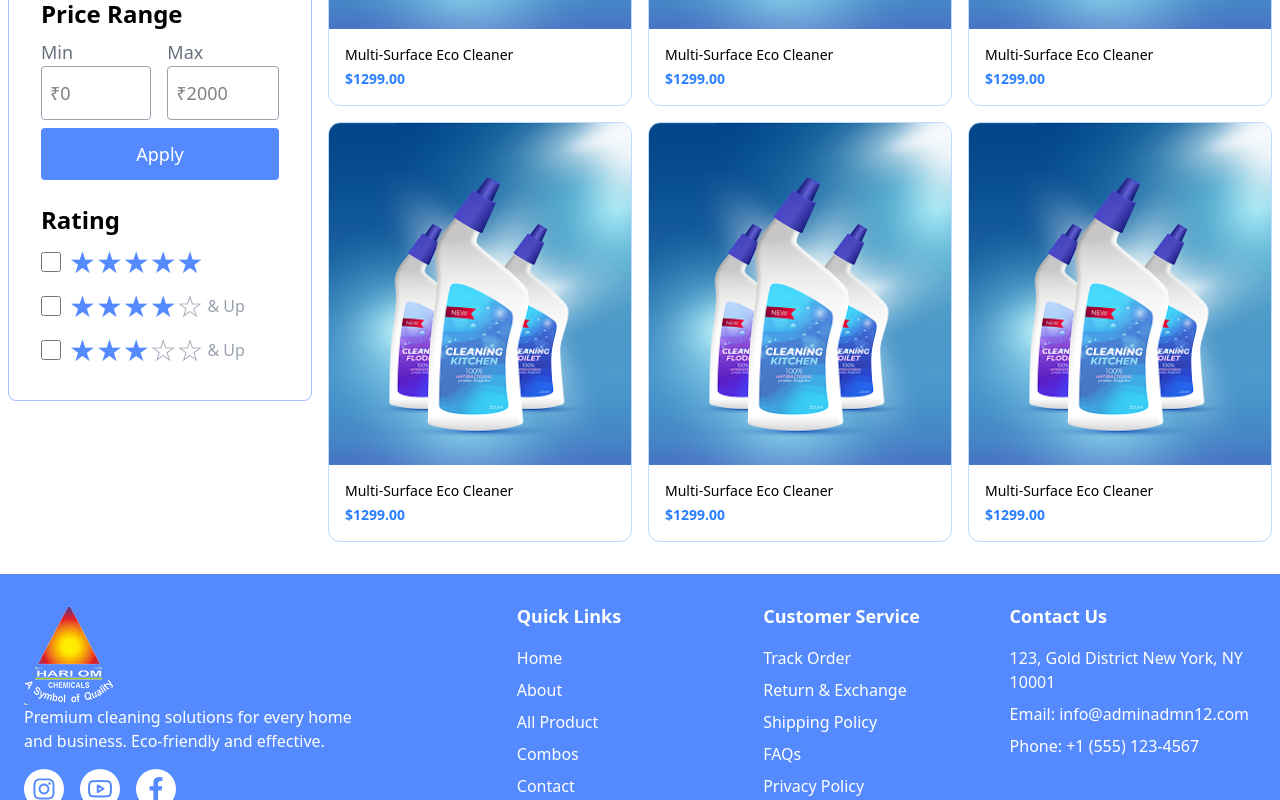
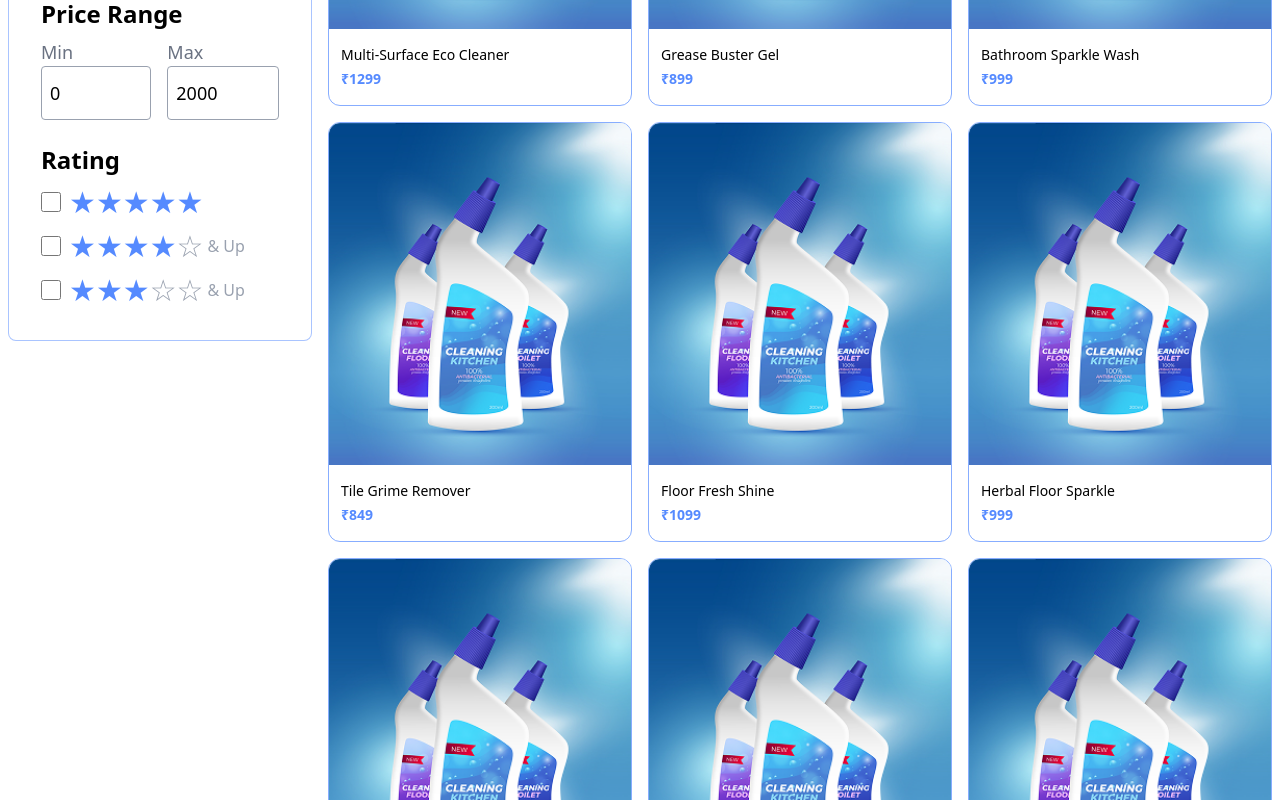
Before and after one commit to harsh9-unofficial/hariom_frontend, a React (Vite) app: page /combos in a window 1280 px wide. Shown: the part 600-1400 px from the top of the page. Built offline with nearby package versions, Linux system fonts and the light colour scheme.

Commit message:
First Commit

```diff
--- a/src/components/AboutUsPage.jsx
+++ b/src/components/AboutUsPage.jsx
@@ -78,7 +78,7 @@ const AboutUsPage = () => {
         </div>
       </div>
 
-      <div className="flex flex-col md:flex-row items-center justify-between gap-4 bg-white">
+      <div className="flex flex-col md:flex-row items-center justify-between lg:gap-4 bg-white">
         {/* Text Section */}
         <div className="md:w-1/2 lg:w-2/5 xl:w-9/20 2xl:w-1/2 text-center md:text-left py-8 md:p-12 lg:px-8 lg:p-0 xl:p-18 2xl:p-32">
           <p className="text-[#558bffe4] font-medium text-lg lg:text-xl mb-2">
--- a/src/components/BestSellers.jsx
+++ b/src/components/BestSellers.jsx
@@ -77,8 +77,10 @@ export default function BestSellers() {
             </div>
 
             {/* Product Details */}
-            <div className="p-4">
-              <h3 className="text-sm font-medium text-black">{product.name}</h3>
+              <div className="py-4 px-3">
+              <h3 className="text-sm font-medium text-black truncate whitespace-nowrap overflow-hidden">
+                {product.name}
+              </h3>
               <p className="text-blue-500 text-sm font-semibold mt-1">
                 ${product.price.toFixed(2)}
               </p>
--- a/src/components/CombosPage.jsx
+++ b/src/components/CombosPage.jsx
@@ -1,57 +1,168 @@
+import React, { useState } from "react";
 import { PiShoppingCart } from "react-icons/pi";
 import { GoHeart } from "react-icons/go";
 import { Link } from "react-router-dom";
 
+// Product List (2–3 per category)
 const products = [
+  // Kitchen Cleaners
   {
     id: 1,
     name: "Multi-Surface Eco Cleaner",
     price: 1299,
+    rating: 5,
+    category: "Kitchen Cleaners",
     image: "/images/Product1.png",
   },
   {
     id: 2,
-    name: "Multi-Surface Eco Cleaner",
-    price: 1299,
+    name: "Grease Buster Gel",
+    price: 899,
+    rating: 4,
+    category: "Kitchen Cleaners",
     image: "/images/Product1.png",
   },
+
+  // Bathroom Cleaners
   {
     id: 3,
-    name: "Multi-Surface Eco Cleaner",
-    price: 1299,
+    name: "Bathroom Sparkle Wash",
+    price: 999,
+    rating: 4,
+    category: "Bathroom Cleaners",
     image: "/images/Product1.png",
   },
   {
     id: 4,
-    name: "Multi-Surface Eco Cleaner",
-    price: 1299,
+    name: "Tile Grime Remover",
+    price: 849,
+    rating: 3,
+    category: "Bathroom Cleaners",
     image: "/images/Product1.png",
   },
+
+  // Floor Cleaners
   {
     id: 5,
-    name: "Multi-Surface Eco Cleaner",
-    price: 1299,
+    name: "Floor Fresh Shine",
+    price: 1099,
+    rating: 4,
+    category: "Floor Cleaners",
     image: "/images/Product1.png",
   },
   {
     id: 6,
-    name: "Multi-Surface Eco Cleaner",
+    name: "Herbal Floor Sparkle",
+    price: 999,
+    rating: 5,
+    category: "Floor Cleaners",
+    image: "/images/Product1.png",
+  },
+
+  // Glass Cleaners
+  {
+    id: 7,
+    name: "Glass Gleam Pro",
+    price: 899,
+    rating: 3,
+    category: "Glass Cleaners",
+    image: "/images/Product1.png",
+  },
+  {
+    id: 8,
+    name: "Crystal Clear Spray",
+    price: 799,
+    rating: 4,
+    category: "Glass Cleaners",
+    image: "/images/Product1.png",
+  },
+
+  // Laundry Products
+  {
+    id: 9,
+    name: "Laundry Liquid Bliss",
+    price: 1499,
+    rating: 5,
+    category: "Laundry Products",
+    image: "/images/Product1.png",
+  },
+  {
+    id: 10,
+    name: "Eco Wash Detergent",
+    price: 1199,
+    rating: 4,
+    category: "Laundry Products",
+    image: "/images/Product1.png",
+  },
+
+  // All Products (generic)
+  {
+    id: 11,
+    name: "Universal Eco Cleaner",
     price: 1299,
+    rating: 4,
+    category: "All Products",
     image: "/images/Product1.png",
   },
 ];
 
 const CombosPage = () => {
+  const [selectedCategories, setSelectedCategories] = useState([]);
+  const [priceRange, setPriceRange] = useState({ min: 0, max: 2000 });
+  const [selectedRatings, setSelectedRatings] = useState([]);
+
+  const handleCategoryToggle = (cat) => {
+    if (cat === "All Products") {
+      setSelectedCategories((prev) =>
+        prev.includes(cat) ? [] : ["All Products"]
+      );
+    } else {
+      setSelectedCategories((prev) => {
+        const withoutAll = prev.filter((c) => c !== "All Products");
+        return prev.includes(cat)
+          ? withoutAll.filter((c) => c !== cat)
+          : [...withoutAll, cat];
+      });
+    }
+  };
+
+  const handleRatingToggle = (rating) => {
+    setSelectedRatings((prev) =>
+      prev.includes(rating)
+        ? prev.filter((r) => r !== rating)
+        : [...prev, rating]
+    );
+  };
+
+  const filteredProducts = products.filter((product) => {
+    const allSelected = selectedCategories.includes("All Products");
+
+    const inCategory =
+      selectedCategories.length === 0 ||
+      allSelected ||
+      selectedCategories.includes(product.category);
+
+    const inPriceRange =
+      product.price >= priceRange.min && product.price <= priceRange.max;
+
+    const inRating =
+      selectedRatings.length === 0 ||
+      selectedRatings.some((r) => product.rating >= r);
+
+    return inCategory && inPriceRange && inRating;
+  });
+
   return (
     <section className="container mx-auto px-2 py-8">
       <h2 className="text-2xl md:text-3xl lg:text-4xl font-semibold mb-2">
         Combos
       </h2>
-      <p className="text-lg md:text-xl text-gray-500 mb-6">Home / Combos</p>
+      <p className="text-lg md:text-xl text-gray-500 mb-6">
+        Home / Combos
+      </p>
 
-      {/* 4-column layout: 1 for sidebar, 3 for products */}
       <div className="grid grid-cols-1 md:grid-cols-3 lg:grid-cols-6 xl:grid-cols-8 space-y-4 md:space-y-0 md:gap-4">
-        {/* Sidebar (1 column on large screens) */}
+        {/* Sidebar */}
         <aside className="lg:col-span-2 xl:col-span-2 p-1 md:p-0 lg:p-4 py-4 border border-[#558bff81] rounded-lg space-y-4 text-sm bg-white h-fit">
           {/* Categories */}
           <div>
@@ -71,6 +182,8 @@ const CombosPage = () => {
                   <label className="flex items-center space-x-2 py-1">
                     <input
                       type="checkbox"
+                      checked={selectedCategories.includes(cat)}
+                      onChange={() => handleCategoryToggle(cat)}
                       className="w-5 h-5 md:w-4 md:h-4 lg:w-5 lg:h-5 accent-[#558AFF]"
                     />
                     <span className="text-lg lg:text-xl text-gray-400 font-medium">
@@ -83,7 +196,7 @@ const CombosPage = () => {
           </div>
 
           {/* Price Range */}
-          <div className="pb-2 px-4 ">
+          <div className="pb-2 px-4">
             <h3 className="font-semibold mb-2 text-xl lg:text-2xl">
               Price Range
             </h3>
@@ -95,6 +208,13 @@ const CombosPage = () => {
                   </span>
                   <input
                     type="text"
+                    value={priceRange.min}
+                    onChange={(e) =>
+                      setPriceRange({
+                        ...priceRange,
+                        min: parseInt(e.target.value) || 0,
+                      })
+                    }
                     placeholder="₹0"
                     className="border border-gray-400 rounded px-2 py-2 lg:py-3 w-full text-base lg:text-lg"
                   />
@@ -105,25 +225,31 @@ const CombosPage = () => {
                   </span>
                   <input
                     type="text"
+                    value={priceRange.max}
+                    onChange={(e) =>
+                      setPriceRange({
+                        ...priceRange,
+                        max: parseInt(e.target.value) || "00",
+                      })
+                    }
                     placeholder="₹2000"
                     className="border border-gray-400 rounded px-2 py-2 lg:py-3 w-full text-base lg:text-lg"
                   />
                 </div>
               </div>
-              <button className="bg-[#558AFF] text-white py-2 lg:py-3 rounded text-base lg:text-lg">
-                Apply
-              </button>
             </div>
           </div>
 
           {/* Rating */}
-          <div className="pb-4 px-4 ">
+          <div className="pb-4 px-4">
             <h3 className="font-semibold mb-2 text-xl lg:text-2xl">Rating</h3>
             <div className="space-y-2">
               {[5, 4, 3].map((stars) => (
                 <label key={stars} className="flex items-center space-x-2">
                   <input
                     type="checkbox"
+                    checked={selectedRatings.includes(stars)}
+                    onChange={() => handleRatingToggle(stars)}
                     className="w-5 h-5 md:w-4 md:h-4 lg:w-5 lg:h-5 accent-[#558AFF]"
                   />
                   <span className="text-2xl lg:text-3xl flex items-center">
@@ -144,51 +270,43 @@ const CombosPage = () => {
           </div>
         </aside>
 
-        {/* Products Grid (3 columns on large screens) */}
+        {/* Products Grid */}
         <div className="col-span-2 lg:col-span-4 xl:col-span-6 grid grid-cols-2 md:grid-cols-2 xl:grid-cols-3 gap-3 md:gap-4">
-          {products.map((product) => (
+          {filteredProducts.map((product) => (
             <Link
               to={`/product/${product.id}`}
               key={product.id}
-              className="group relative rounded-xl border border-blue-200 overflow-hidden transition"
+              className="group relative rounded-xl border border-[#558bffb3] overflow-hidden transition h-fit"
             >
-              {/* Product Image with Black Shade on Hover */}
               <div className="relative">
                 <img
                   src={product.image}
                   alt={product.name}
                   className="w-full bg-blue-100"
                 />
-
-                {/* Black shade overlay */}
                 <div className="absolute inset-0 bg-black opacity-0 group-hover:opacity-15 transition-opacity duration-300" />
-
-                {/* Icons on Hover */}
-                <div
-                  className={`absolute top-4 right-4 flex flex-col space-y-2 opacity-0 group-hover:opacity-100 transition-opacity`}
-                >
+                <div className="absolute top-4 right-4 flex flex-col space-y-2 opacity-0 group-hover:opacity-100 transition-opacity">
                   <button
-                    onClick={(e) => e.preventDefault()} // Prevent navigation when clicking icons
-                    className="text-[#fff] p-3 bg-[#558AFF] text-2xl rounded-full focus:outline-none cursor-pointer"
+                    onClick={(e) => e.preventDefault()}
+                    className="text-white p-3 bg-[#558AFF] text-2xl rounded-full focus:outline-none cursor-pointer"
                   >
                     <GoHeart />
                   </button>
                   <button
                     onClick={(e) => e.preventDefault()}
-                    className="text-[#fff] p-3 bg-[#558AFF] text-2xl rounded-full focus:outline-none cursor-pointer"
+                    className="text-white p-3 bg-[#558AFF] text-2xl rounded-full focus:outline-none cursor-pointer"
                   >
                     <PiShoppingCart />
                   </button>
                 </div>
               </div>
-
-              {/* Product Details */}
-              <div className="p-4">
-                <h3 className="text-sm font-medium text-black">
+              <div className="py-4 px-3">
+                <h3 className="text-sm font-medium text-black truncate whitespace-nowrap overflow-hidden">
                   {product.name}
                 </h3>
-                <p className="text-blue-500 text-sm font-semibold mt-1">
-                  ${product.price.toFixed(2)}
+
+                <p className="text-[#558AFF] text-sm font-semibold mt-1">
+                  ₹{product.price}
                 </p>
               </div>
             </Link>
--- a/src/components/NewArrivals.jsx
+++ b/src/components/NewArrivals.jsx
@@ -77,8 +77,10 @@ export default function NewArrivals() {
             </div>
 
             {/* Product Details */}
-            <div className="p-4">
-              <h3 className="text-sm font-medium text-black">{product.name}</h3>
+            <div className="py-4 px-3">
+              <h3 className="text-sm font-medium text-black truncate whitespace-nowrap overflow-hidden">
+                {product.name}
+              </h3>
               <p className="text-blue-500 text-sm font-semibold mt-1">
                 ${product.price.toFixed(2)}
               </p>
```
Also changed, not shown: src/components/AllProductPage.jsx (+15 -5 lines), src/components/CartPage.jsx (+51 -32 lines), src/components/CheckoutPage.jsx (+21 -7 lines), src/components/ContactUsPage.jsx (+11 -9 lines), src/components/WishlistPage.jsx (+37 -16 lines).
